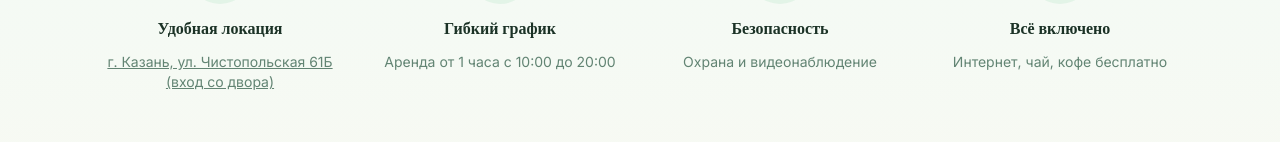
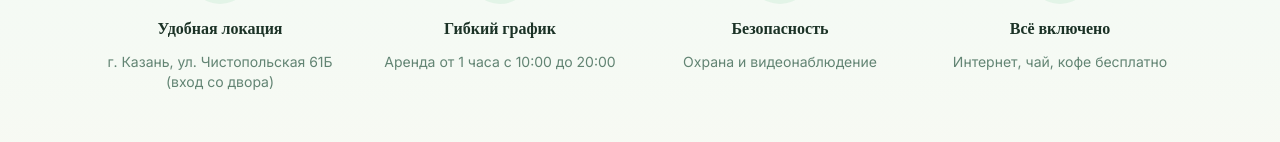
Before and after one commit to pr-poehali-dev/room-rental-website, a React (Vite) app: page / in a window 1280 px wide. Shown: the part 353-495 px from the top of the page. Built offline with nearby package versions, Linux system fonts and the light colour scheme.

Commit message:
Удали ссылку на адрес

```diff
--- a/src/pages/Index.tsx
+++ b/src/pages/Index.tsx
@@ -101,7 +101,7 @@ export default function Index() {
                 <Icon name="MapPin" size={32} className="text-primary" />
               </div>
               <h3 className="font-semibold">Удобная локация</h3>
-              <a href="https://yandex.ru/map-constructor/2bbb51f1e1ce0bb5ddf1f373b678ea22c883fdbde4b30b74abfea21798cab363" target="_blank" rel="noopener noreferrer" className="text-sm text-muted-foreground underline hover:text-primary transition-colors">г. Казань, ул. Чистопольская 61Б (вход со двора)</a>
+              <p className="text-sm text-muted-foreground">г. Казань, ул. Чистопольская 61Б (вход со двора)</p>
             </div>
             <div className="flex flex-col items-center gap-3">
               <div className="w-16 h-16 rounded-full bg-primary/10 flex items-center justify-center">
```
